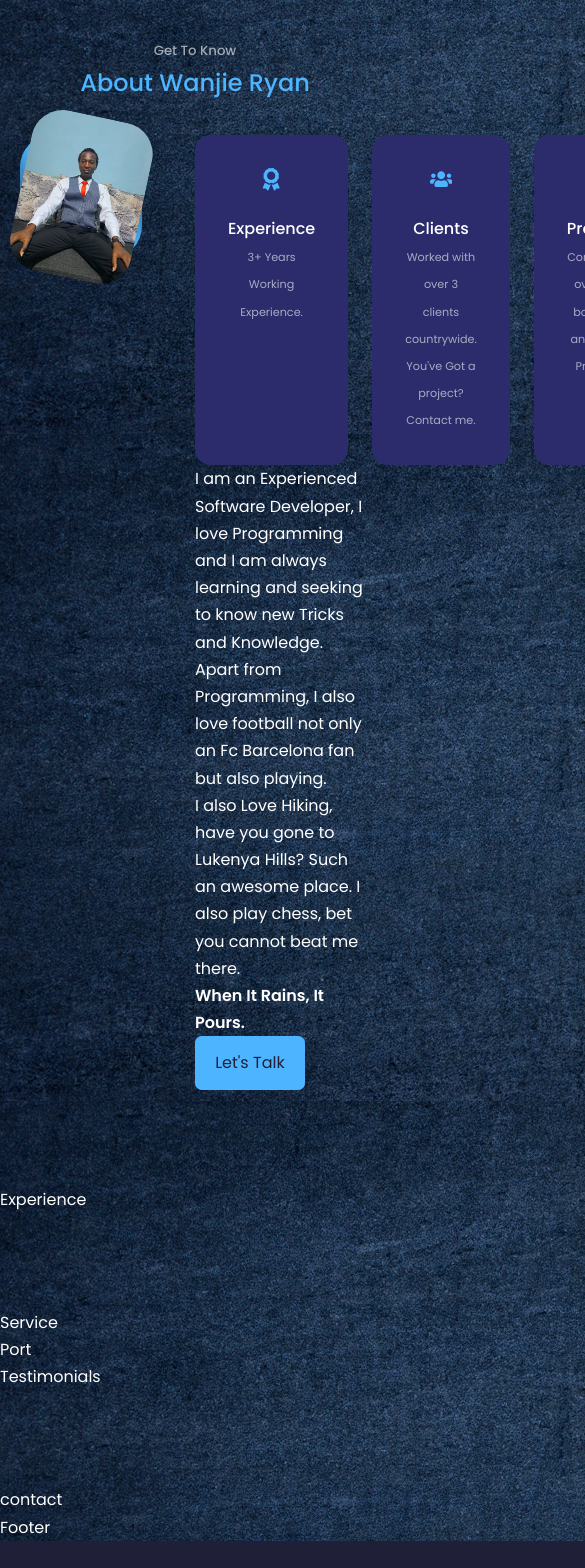
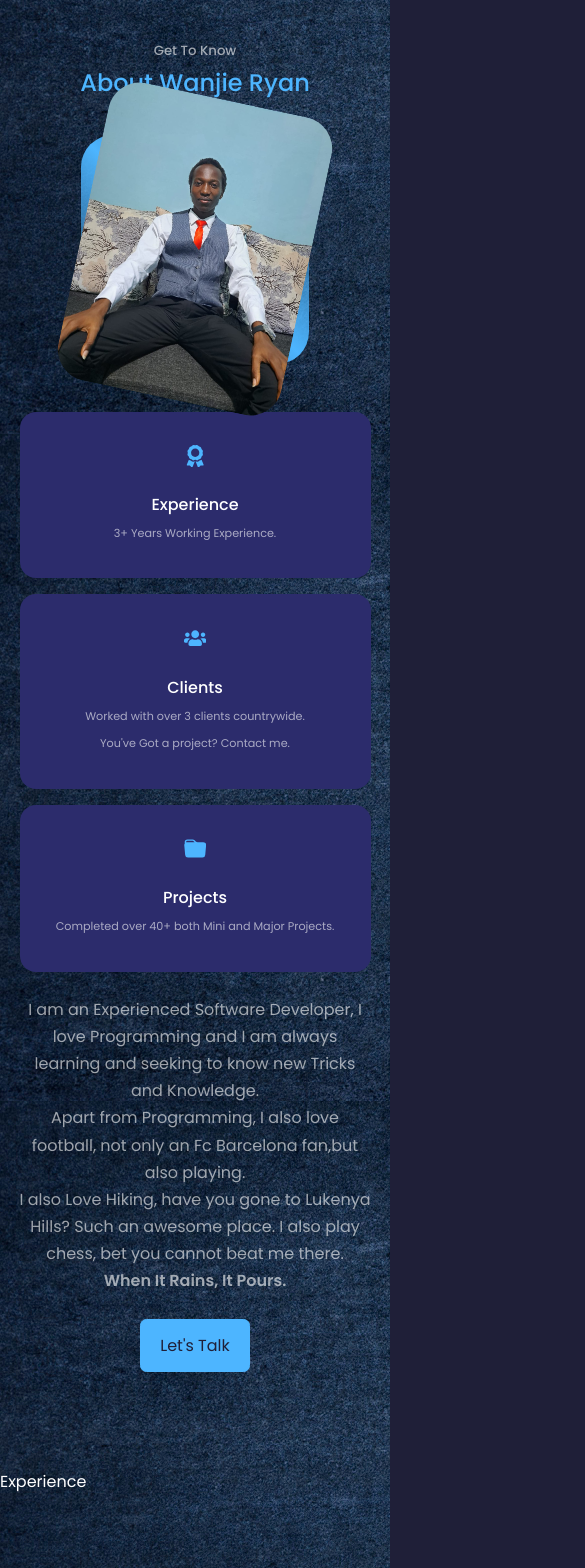
Before and after one commit to Wanjie-Ryan/Wanjies-Web, a React (Create React App) app: page / in a window 390 px wide. Shown: the part 900-2468 px from the top of the page, 585 px wide, since content can reach past the window. Before the commit the page ends 2441 px from the top, so only its background shows below. Built offline with nearby package versions, Linux system fonts and the light colour scheme; a web font is replaced by a local one.

Commit message:
about section complete

```diff
--- a/src/components/about/about.css
+++ b/src/components/about/about.css
@@ -76,5 +76,64 @@
 
 .about-content p{
 
+    margin:2rem 0 2.6rem;
+    color:var(--color-light);
+}
+
+
+    /* media query for medium devices like tablets */
+
+@media screen and (max-width:1024px){
+
+    .about-container{
+
+        grid-template-columns: 1fr;
+        gap:0;
+    }
+
+    .about-me{
+
+        width:50%;
+        margin:2rem auto 4rem;
+
+
+    }
+
+    .about-content p{
+
+        margin:1rem 0 1.5rem;
+    }
 
 }
+
+
+
+
+    /* media query for small devices like phones */
+
+
+@media screen  and (max-width:600px){
+
+
+    .about-me{
+
+        width:65%;
+        margin:0 auto 3rem;
+
+    }
+
+    .about-cards{
+        grid-template-columns: 1fr ;
+        gap:1rem;
+    }
+
+    .about-content{
+
+        text-align: center;
+    }
+
+    .about-content p{
+
+        margin:1.5rem 0;
+    }
+}
--- a/src/components/about/about.jsx
+++ b/src/components/about/about.jsx
@@ -72,7 +72,7 @@ function About() {
               I am an Experienced Software Developer, I love Programming and I am always learning and seeking to know new Tricks and Knowledge.
 
               <br></br>
-              Apart from Programming, I also love football not only an Fc Barcelona fan but also playing.
+              Apart from Programming, I also love football, not only an Fc Barcelona fan,but also playing.
 
               <br></br>
 
```
